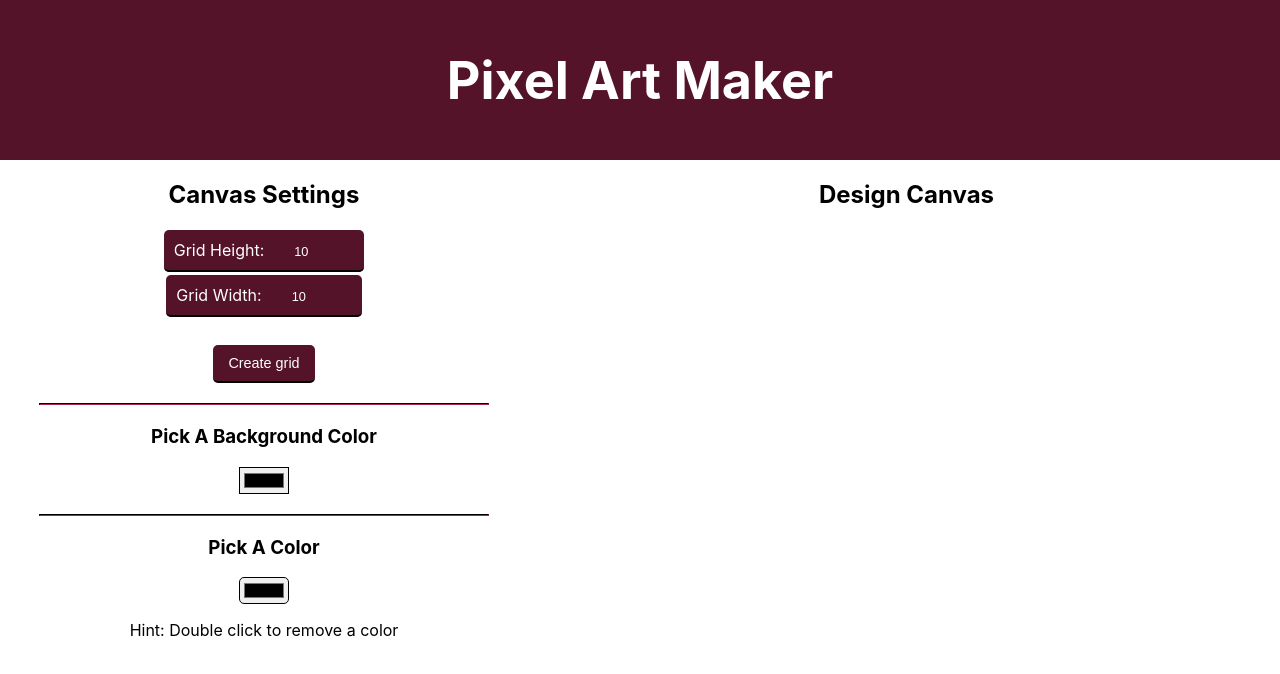
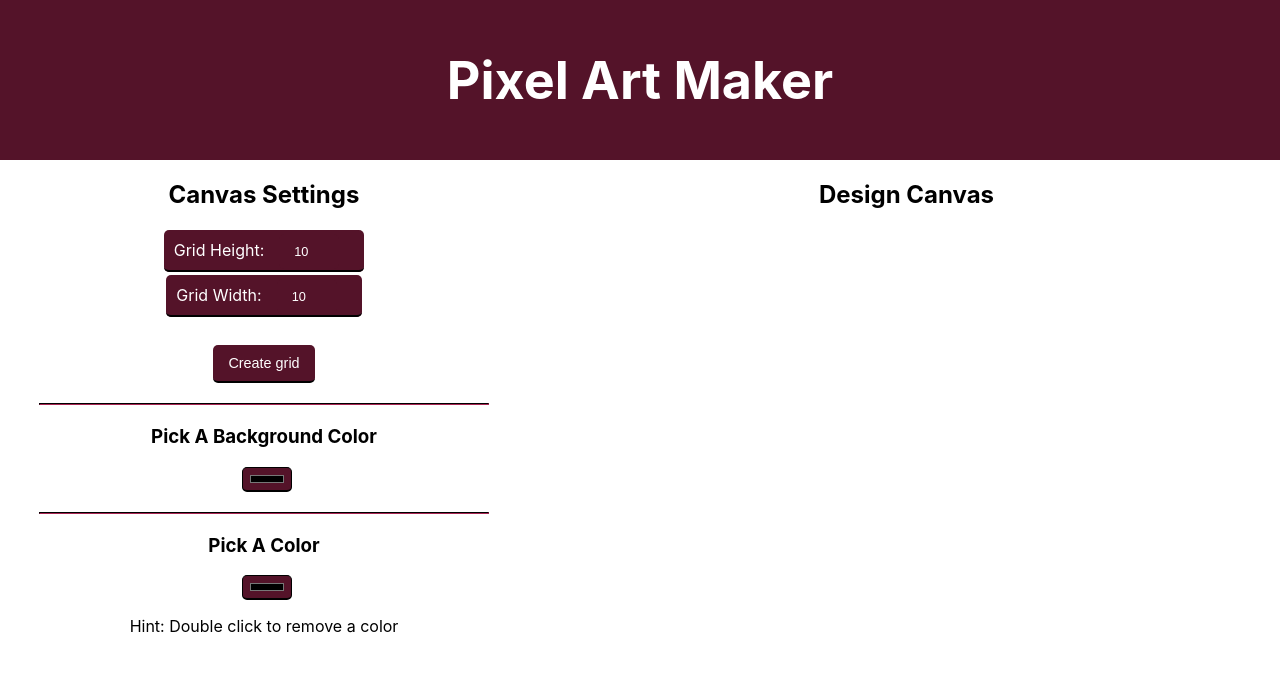
Before and after one commit to cMikolai/react-pixel-art-maker, a React (Create React App) app: page / in a window 1280 px wide. Shown: the top 674 px of the page. Built offline with nearby package versions, Linux system fonts and the light colour scheme.

Commit message:
colorPicker styles

```diff
--- a/src/App.css
+++ b/src/App.css
@@ -78,8 +78,14 @@ label {
   opacity: 0.9;
 }
 
-#colorPicker {
+#colorPicker,
+#colorPickerTable {
   border-radius: 5px;
+  margin-left: 5px;
+  background-color: var(--main-color);
+  border-bottom: 2px solid black;
+  padding: 3px 5px;
+  height: 25px;
 }
 
 .Canvas {
```
